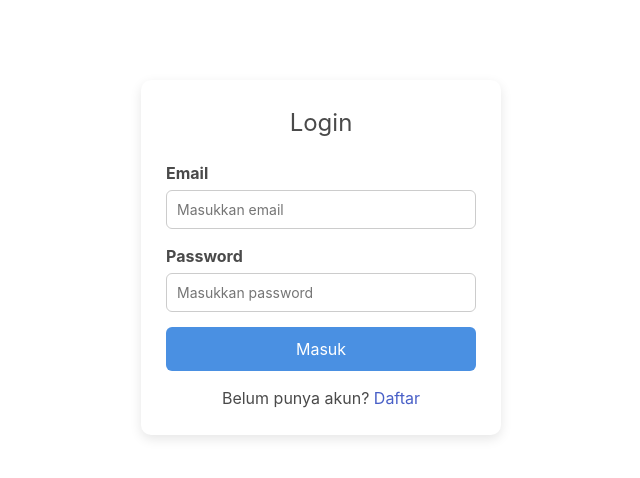
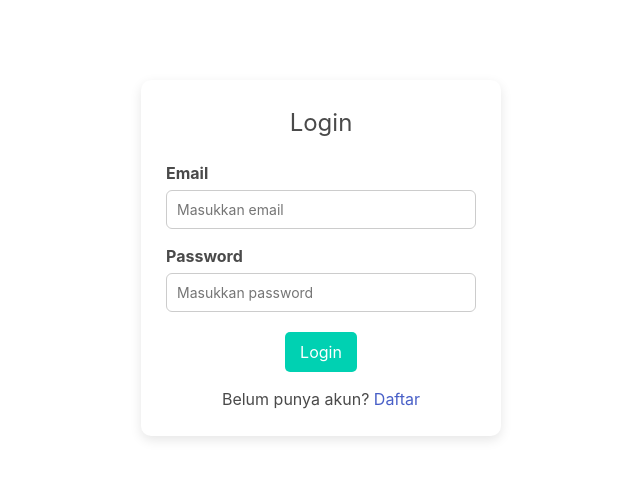
Before and after one commit to RaflyAdiyasa/TCC-TGS-6-FE, a React (Create React App) app: page /login in a window 1280 px wide. Shown: the top 478 px of the page, without its empty margins (319-959 px from the left). Built offline with nearby package versions, Linux system fonts and the light colour scheme.

Commit message:
Login-Logic

```diff
--- a/src/components/LoginPage.js
+++ b/src/components/LoginPage.js
@@ -1,14 +1,36 @@
 // src/pages/LoginPage.js
 import React, { useState } from "react";
 import { Link } from "react-router-dom";
+import axios from "axios";
+import { useNavigate } from "react-router-dom";
 import "./style.css";
 const LoginPage = () => {
   const [email, setEmail] = useState("");
   const [password, setPassword] = useState("");
+  const [error, setError] = useState("");
+
+  const navigate = useNavigate();
+
+  const handleLogin = async (e) => {
+    e.preventDefault();
+    try {
+      const res = await axios.post("http://localhost:5000/login", {
+        email,
+        password,
+      });
+
+      // Simpan token ke localStorage
+      localStorage.setItem("token", res.data.token);
+      navigate("/"); // Arahkan ke halaman utama
+    } catch (err) {
+      setError("Login gagal. Cek email atau password.");
+    }
+  };
+
 
   return (
     <div className="auth-container">
-      <form className="auth-card">
+      <form className="auth-card" onSubmit={handleLogin} >
         <h2 className="auth-title">Login</h2>
 
         <div className="auth-group">
@@ -33,7 +55,12 @@ const LoginPage = () => {
           />
         </div>
 
-        <button className="auth-button">Masuk</button>
+
+        {error && <p style={{ color: "red" }}>{error}</p>}
+
+        <div className="form-actions">
+          <button type="submit" className="button is-primary">Login</button>
+        </div>
 
         <p className="auth-footer">
           Belum punya akun? <Link to="/register">Daftar</Link>
```
